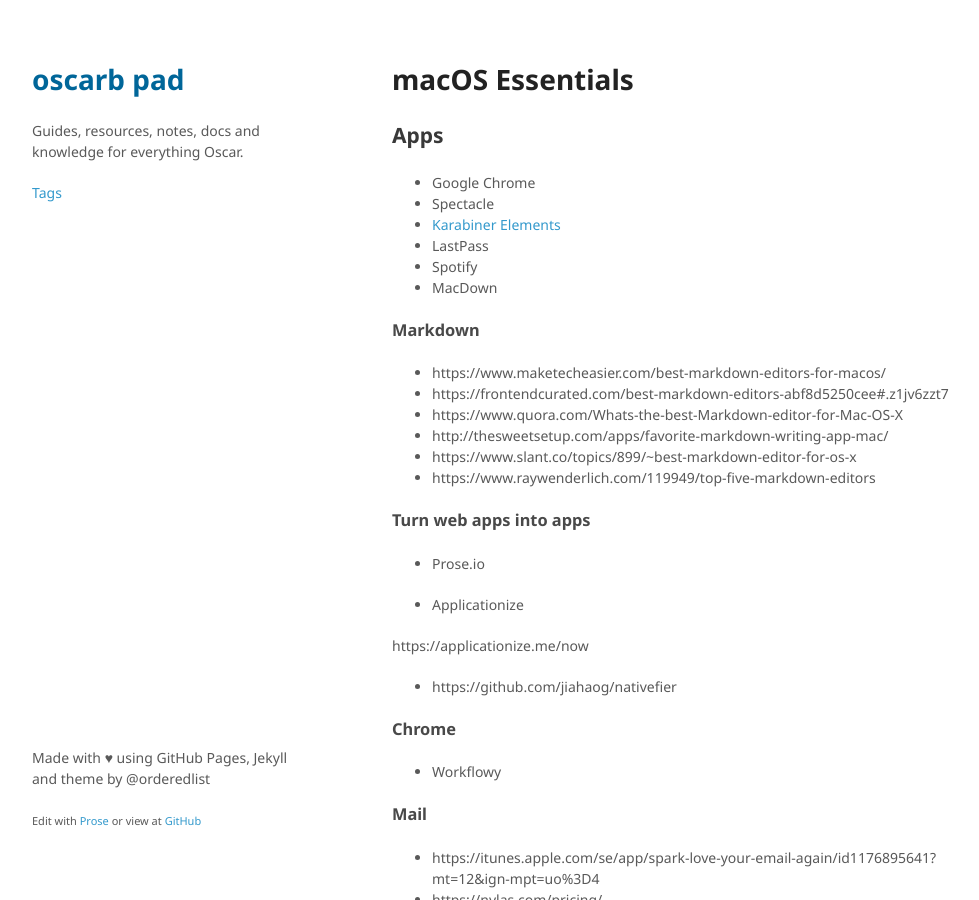
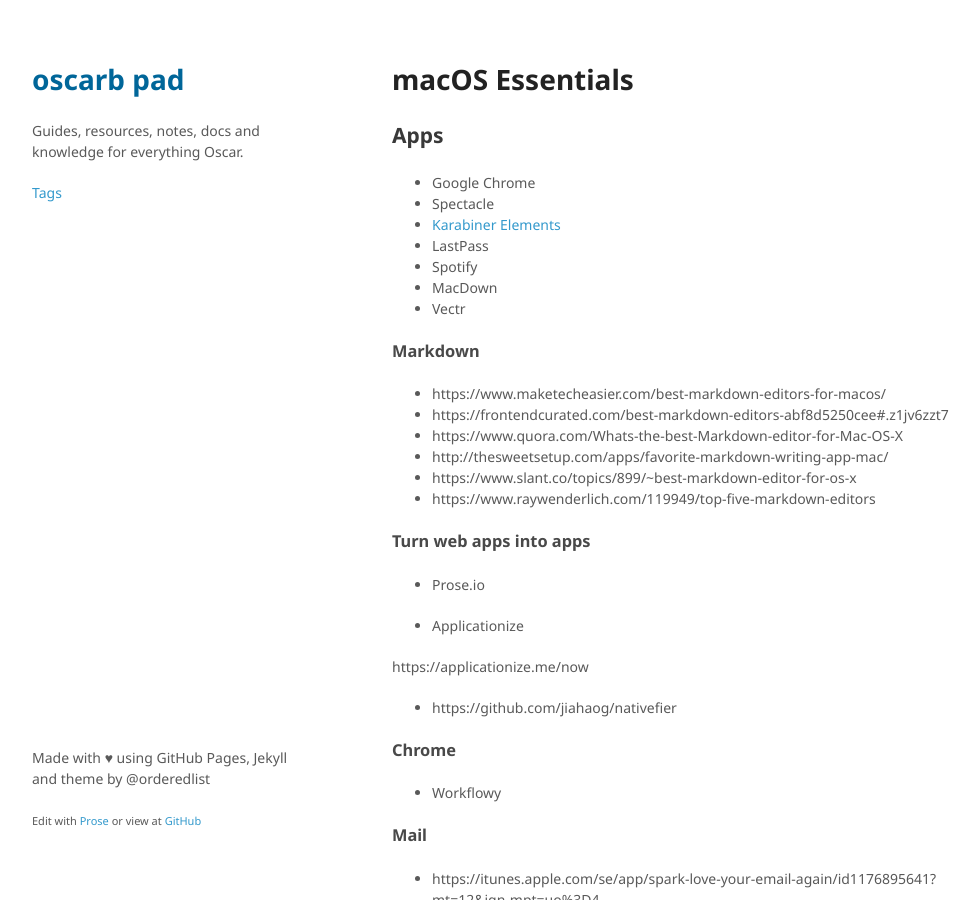
Before and after one commit to oscarb/pad, a Jekyll site: the page built from _docs/macos-essentials.md, in a window 1280 px wide and 900 px high. Shown: the whole window, without its empty margins (128-1107 px from the left). Built offline with Jekyll 4.4.1, drawn with Linux system fonts in a browser that asks for light colours; some web fonts are replaced.

Commit message:
Updated macos-essentials.md

```diff
--- a/_docs/macos-essentials.md
+++ b/_docs/macos-essentials.md
@@ -15,6 +15,7 @@ published: true
 - LastPass
 - Spotify
 - MacDown
+- Vectr
 
 ### Markdown
 
```
